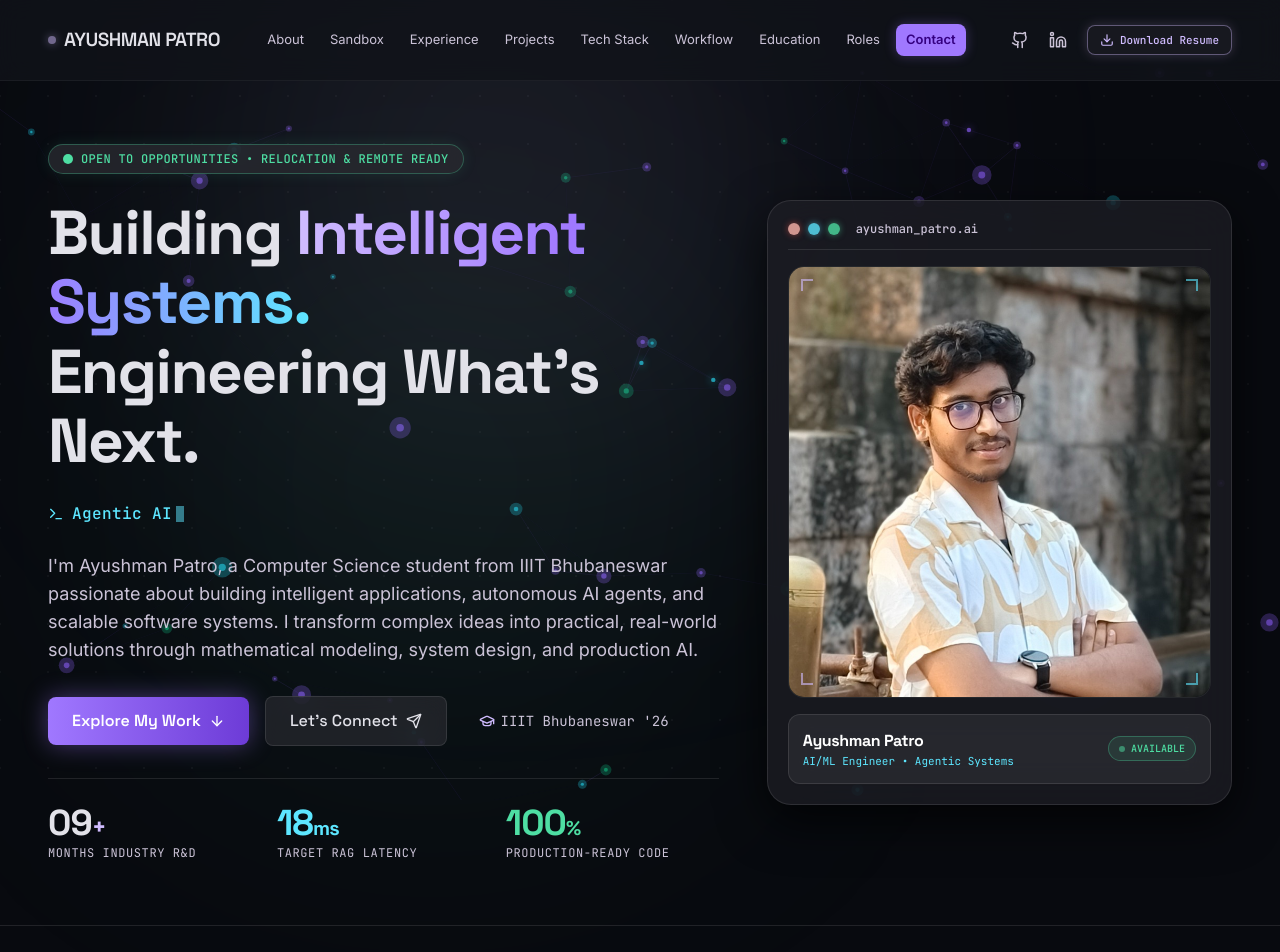
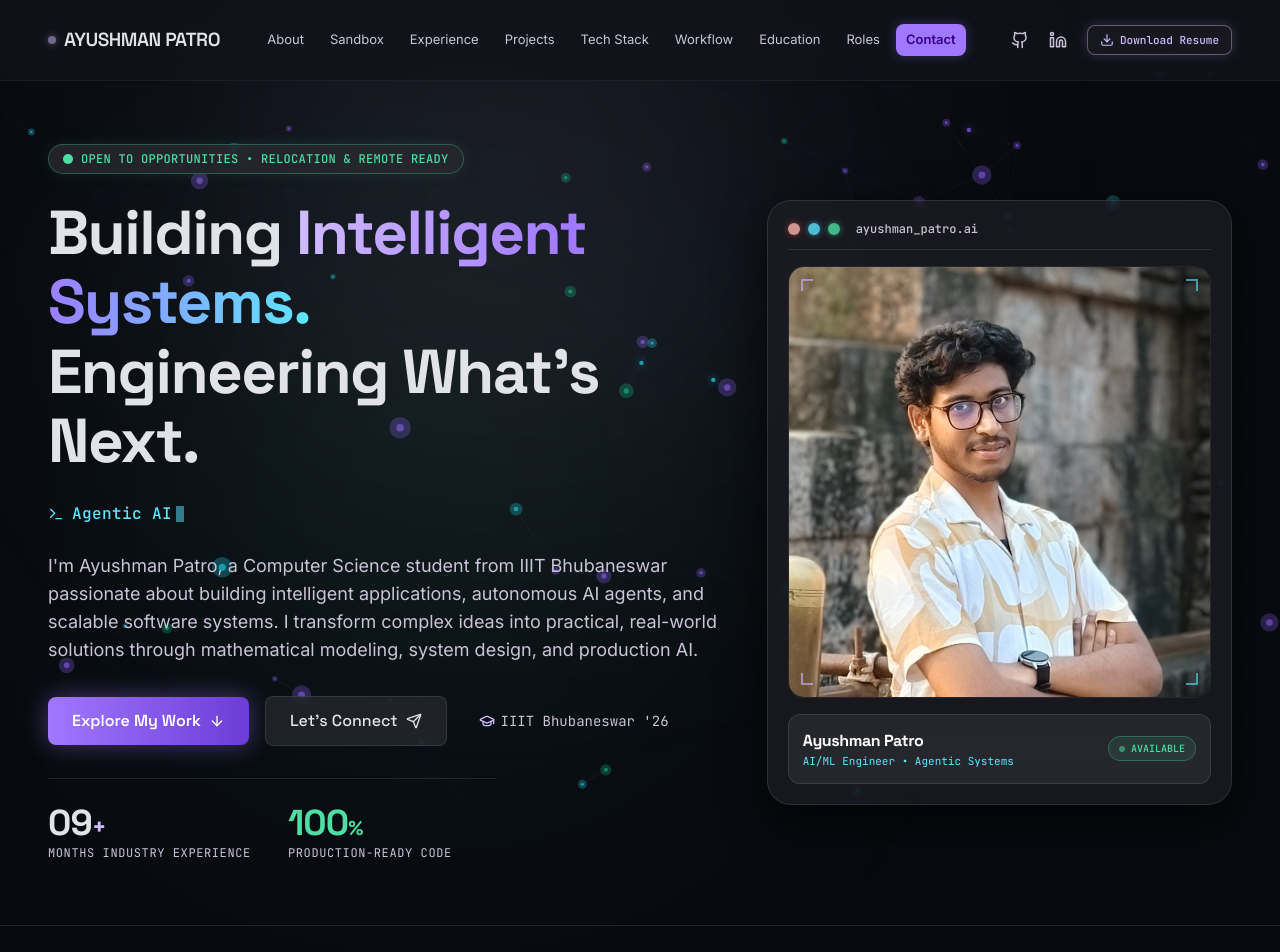
Before and after one commit to Ayushman27/portfolio26, a Next.js app: page / in a window 1280 px wide. Shown: the top 952 px of the page. Built offline with nearby package versions, Linux system fonts and the light colour scheme.

Commit message:
feat: add Hero component and profile data configuration

```diff
--- a/src/components/Hero.tsx
+++ b/src/components/Hero.tsx
@@ -136,7 +136,7 @@ export default function Hero() {
           </div>
 
           {/* Telemetry Stats Ticker */}
-          <div className="grid grid-cols-3 gap-4 pt-6 border-t border-white/10 mt-2">
+          <div className="grid grid-cols-2 gap-6 sm:gap-8 max-w-md pt-6 border-t border-white/10 mt-2">
             {profileData.stats.map((stat, idx) => (
               <div key={idx}>
                 <div
--- a/src/data/profile.ts
+++ b/src/data/profile.ts
@@ -50,14 +50,8 @@ export const profileData: ProfileData = {
     {
       value: "09",
       suffix: "+",
-      label: "Months Industry R&D",
+      label: "Months Industry Experience",
       colorVariant: "primary",
-    },
-    {
-      value: "18",
-      suffix: "ms",
-      label: "Target RAG Latency",
-      colorVariant: "secondary",
     },
     {
       value: "100",
```
